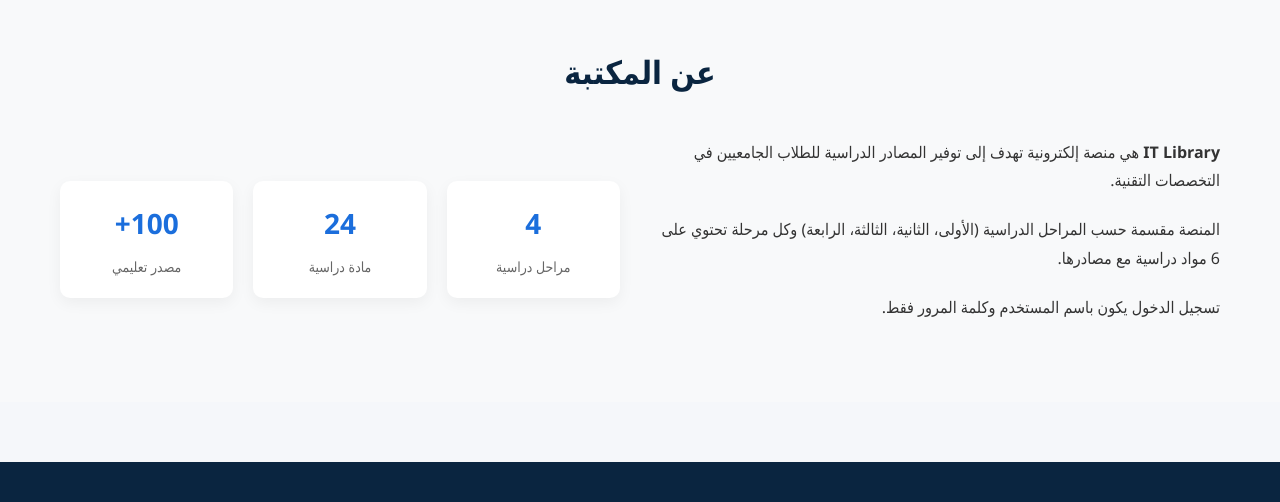
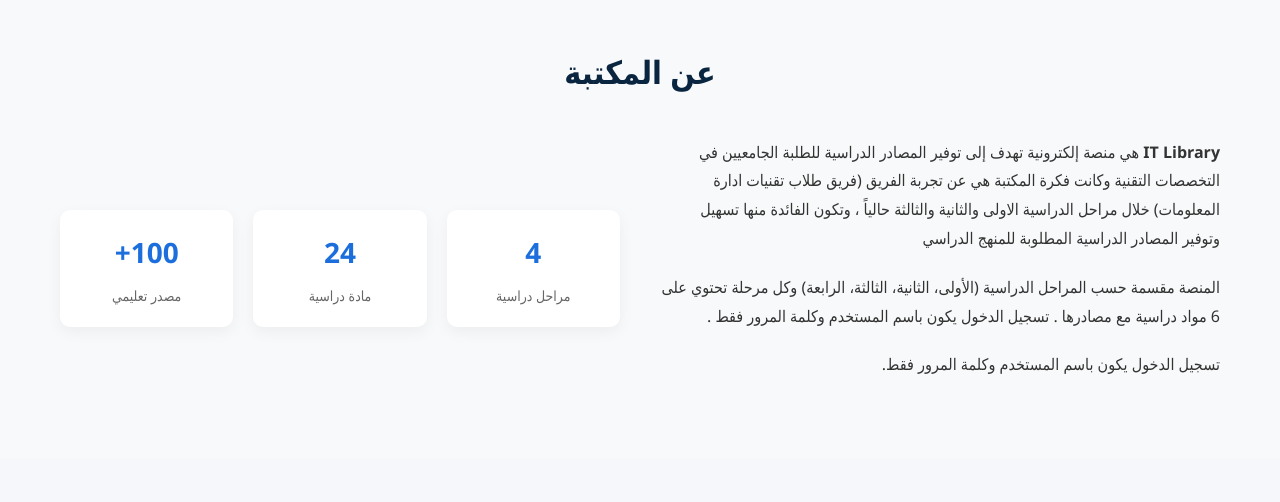
Before and after one commit to yatu47/IT-Library, a plain HTML site: page labrary/index.html in a window 1280 px wide. Shown: the part 900-1402 px from the top of the page. Drawn offline with Linux system fonts and the light colour scheme.

Commit message:
Update index.html

```diff
--- a/labrary/index.html
+++ b/labrary/index.html
@@ -106,12 +106,12 @@
         <div class="about-content">
             <div class="about-text">
                 <p>
-                    <strong>IT Library</strong> هي منصة إلكترونية تهدف إلى توفير المصادر الدراسية
-                    للطلاب الجامعيين في التخصصات التقنية.
+                    <strong>IT Library</strong> هي منصة إلكترونية تهدف إلى توفير المصادر الدراسية للطلبة الجامعيين في التخصصات التقنية وكانت فكرة المكتبة هي عن تجربة الفريق (فريق طلاب تقنيات ادارة المعلومات) خلال مراحل  الدراسية الاولى والثانية والثالثة حالياً ، وتكون الفائدة منها تسهيل وتوفير المصادر الدراسية المطلوبة للمنهج الدراسي
+
                 </p>
-                <p>
-                    المنصة مقسمة حسب المراحل الدراسية (الأولى، الثانية، الثالثة، الرابعة)
-                    وكل مرحلة تحتوي على 6 مواد دراسية مع مصادرها.
+                <p>المنصة مقسمة حسب المراحل الدراسية (الأولى، الثانية، الثالثة، الرابعة) وكل مرحلة تحتوي على 6 مواد دراسية مع مصادرها .
+تسجيل الدخول يكون باسم المستخدم وكلمة المرور فقط .
+
                 </p>
                 <p>
                     تسجيل الدخول يكون باسم المستخدم وكلمة المرور فقط.
```
